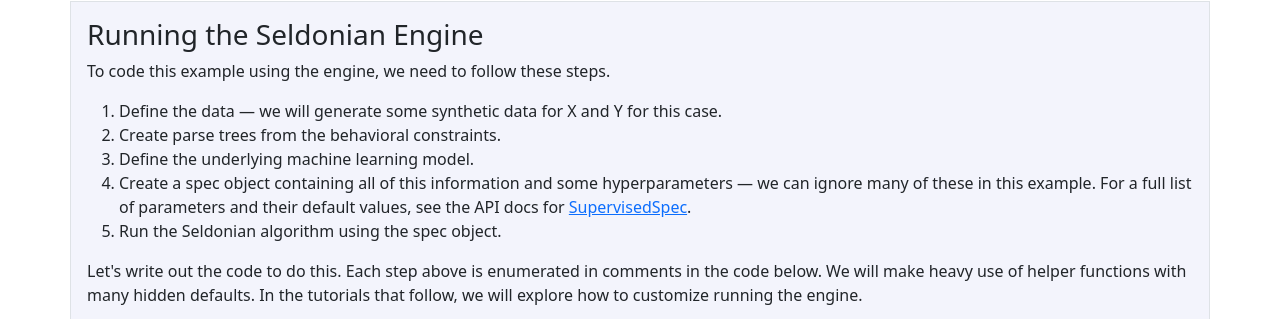
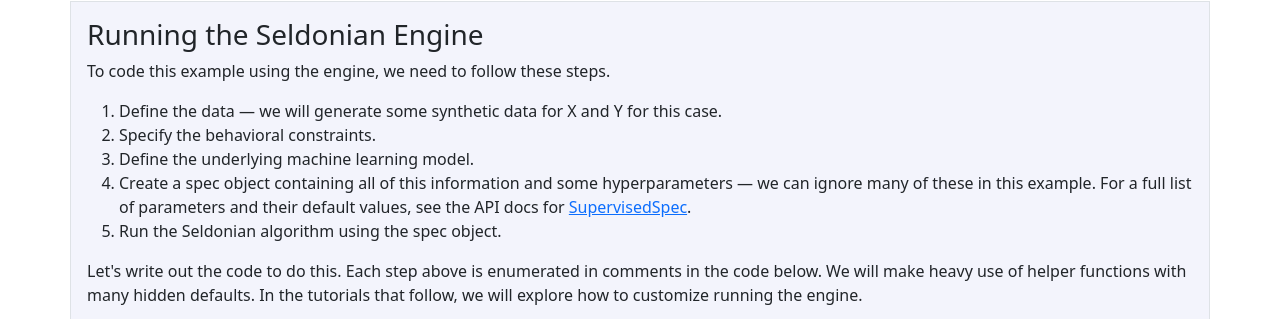
Before and after one commit to seldonian-framework/Tutorials, a Jekyll site: the page built from _tutorials/simple_engine_tutorial.md, in a window 1280 px wide and 900 px high, scrolled down 1652 px. Shown: the part 136-455 px from the top of the window. Built offline with Jekyll 4.4.1, drawn with Linux system fonts in a browser that asks for light colours; nearby versions of some CDN libraries; formulas are drawn with MathJax 3.

Commit message:
rewording

```diff
--- a/_tutorials/simple_engine_tutorial.md
+++ b/_tutorials/simple_engine_tutorial.md
@@ -91,7 +91,7 @@ title: Seldonian \| Tutorial C
     </p>
     <ol>
         <li> Define the data — we will generate some synthetic data for X and Y for this case.</li>
-        <li> Create parse trees from the behavioral constraints.</li>
+        <li> Specify the behavioral constraints.</li>
         <li> Define the underlying machine learning model. </li>
         <li> Create a spec object containing all of this information and some hyperparameters — we can ignore many of these in this example. For a full list of parameters and their default values, see the API docs for <a href="https://seldonian-toolkit.github.io/Engine/build/html/_autosummary/seldonian.spec.SupervisedSpec.html#seldonian.spec.SupervisedSpec">SupervisedSpec</a>.</li>
         <li> Run the Seldonian algorithm using the spec object. </li>
```
